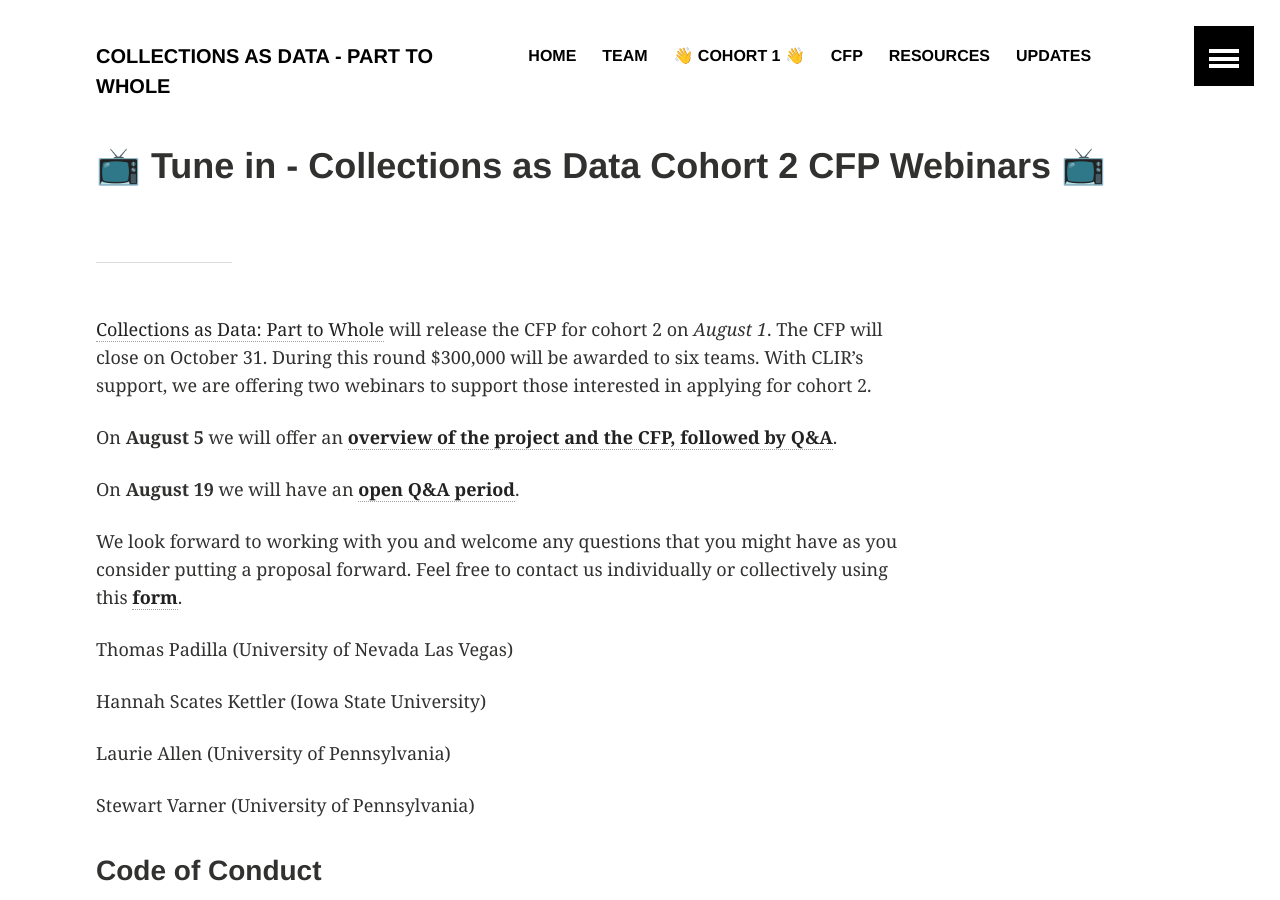
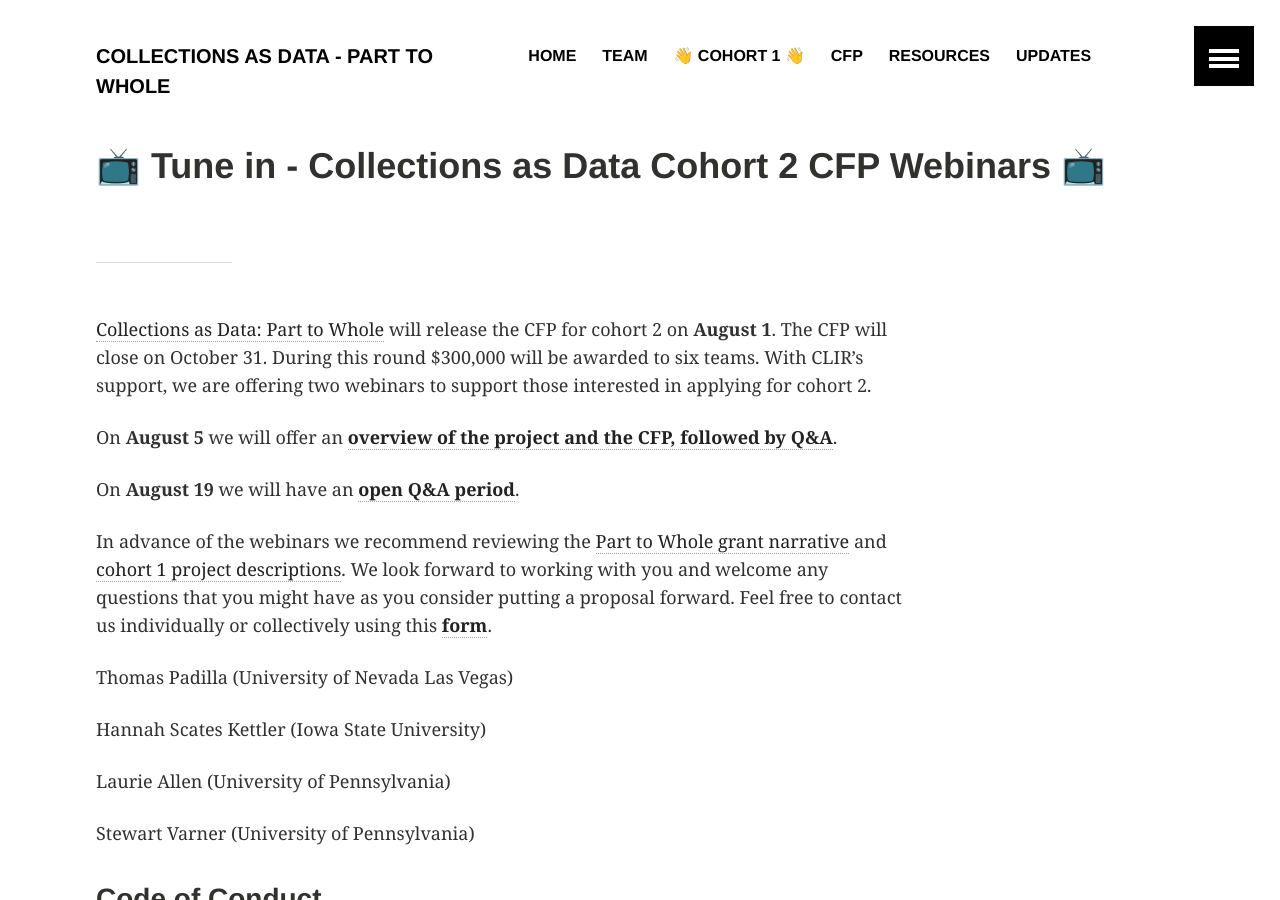
Before and after one commit to collectionsasdata/part2whole, a Jekyll site: the page built from _posts/2019-08-07-cfp2webinar.markdown, in a window 1280 px wide and 900 px high. Built offline with Jekyll 4.4.1, drawn with Linux system fonts in a browser that asks for light colours.

Commit message:
Update 2019-08-07-cfp2webinar.markdown

```diff
--- a/_posts/2019-08-07-cfp2webinar.markdown
+++ b/_posts/2019-08-07-cfp2webinar.markdown
@@ -6,13 +6,13 @@ teaser: "Collections as Data Cohort 2 CFP Webinars"
 ---
 ---
 
-[Collections as Data: Part to Whole](https://collectionsasdata.github.io/part2whole/) will release the CFP for cohort 2 on *August 1*. The CFP will close on October 31. During this round $300,000 will be awarded to six teams. With CLIR's support, we are offering two webinars to support those interested in applying for cohort 2.
+[Collections as Data: Part to Whole](https://collectionsasdata.github.io/part2whole/) will release the CFP for cohort 2 on **August 1**. The CFP will close on October 31. During this round $300,000 will be awarded to six teams. With CLIR's support, we are offering two webinars to support those interested in applying for cohort 2.
 
 On **August 5** we will offer an [**overview of the project and the CFP, followed by Q&A**](https://clirdlf.zoom.us/webinar/register/beb5b14bf554b4594ac87b605f06faf5).
 
 On **August 19** we will have an [**open Q&A period**]().
 
-We look forward to working with you and welcome any questions that you might have as you consider putting a proposal forward. Feel free to contact us individually or collectively using this [**form**](https://docs.google.com/forms/d/e/1FAIpQLSdUpy6FxMSxpM814v03-uscvoFs6yhHASq9z3SVpNdkkqYA0w/viewform?usp=sf_link).
+In advance of the webinars we recommend reviewing the [Part to Whole grant narrative](https://github.com/collectionsasdata/part2whole/raw/master/cad_part2whole_narrative.pdf) and [cohort 1 project descriptions](https://collectionsasdata.github.io/part2whole/cohortone/). We look forward to working with you and welcome any questions that you might have as you consider putting a proposal forward. Feel free to contact us individually or collectively using this [**form**](https://docs.google.com/forms/d/e/1FAIpQLSdUpy6FxMSxpM814v03-uscvoFs6yhHASq9z3SVpNdkkqYA0w/viewform?usp=sf_link).
 
 Thomas Padilla (University of Nevada Las Vegas)
 
```
